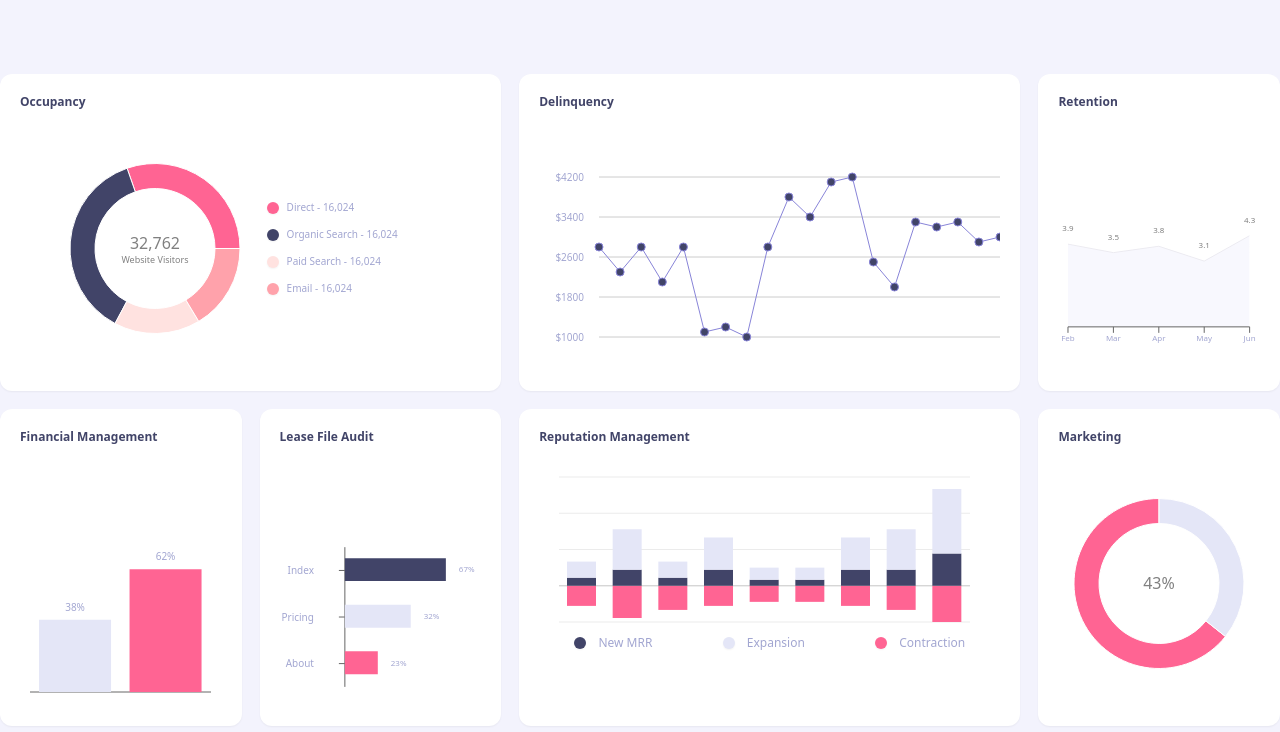
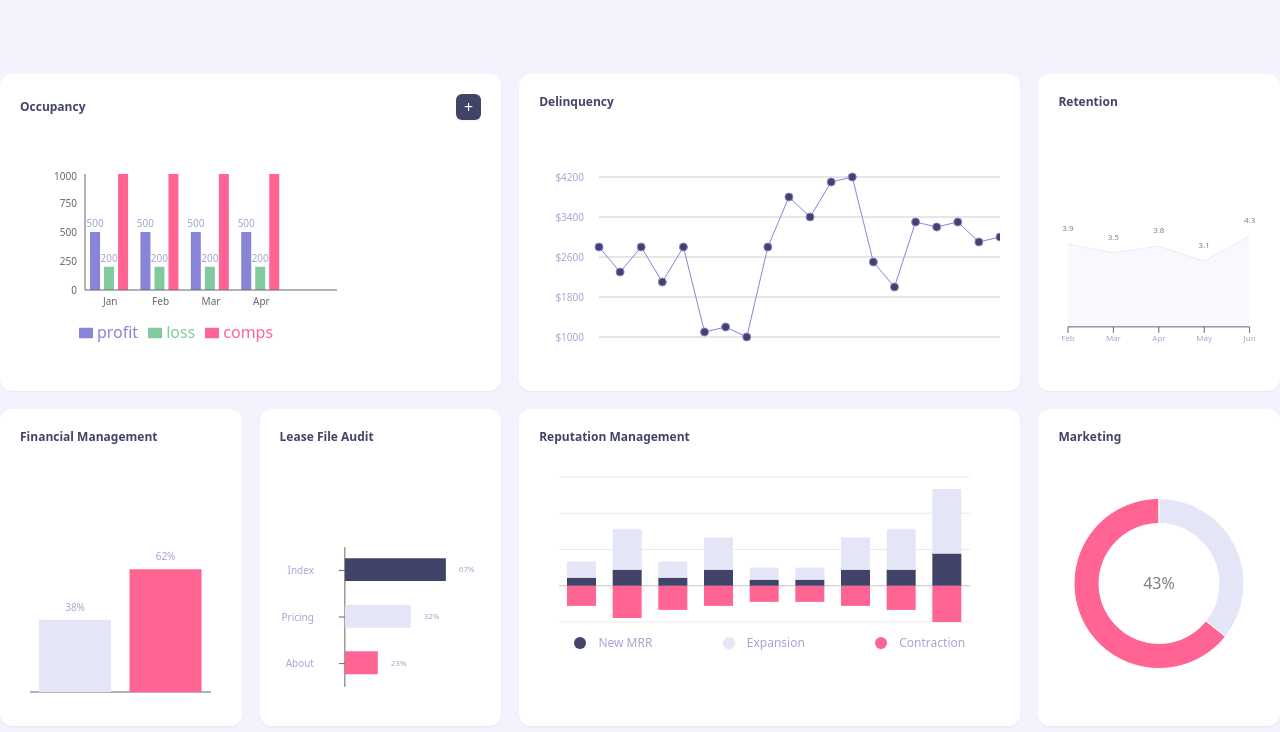
Before and after one commit to liashenkoart/KPI-Dashboard, a React (Create React App) app: page / in a window 1280 px wide. Shown: the top 732 px of the page. Built offline with nearby package versions, Linux system fonts and the light colour scheme.

Commit message:
Add custom modal

```diff
--- a/package.json
+++ b/package.json
@@ -3,6 +3,7 @@
   "version": "0.1.0",
   "private": true,
   "dependencies": {
+    "@headlessui/react": "^1.6.5",
     "@reduxjs/toolkit": "^1.8.2",
     "@testing-library/jest-dom": "^5.14.1",
     "@testing-library/react": "^13.0.0",
--- /dev/null
+++ b/src/components/Button.tsx
@@ -0,0 +1,27 @@
+interface IButton {
+  onClick?: () => any;
+  title: string;
+  classes?: string;
+}
+
+const Button = (props: IButton) => {
+  const { title, classes, onClick } = props;
+
+  const handleButtonClick = () => {
+    if (onClick) {
+      console.log("clicked");
+      onClick();
+    }
+  };
+
+  return (
+    <button
+      onClick={handleButtonClick}
+      className={`shadow-sm rounded-md text-white leading-relaxed px-2 bg-blue-500 hover:bg-blue-200 transform transition-colors ${classes}`}
+    >
+      {title}
+    </button>
+  );
+};
+
+export default Button;
--- /dev/null
+++ b/src/components/CustomModal.tsx
@@ -0,0 +1,52 @@
+import { Dialog, Transition } from "@headlessui/react";
+import { Fragment } from "react";
+
+interface ICustomModal {
+  open: boolean;
+  setIsOpen: (value: boolean) => void;
+  children: React.ReactNode;
+}
+
+const CustomModal = ({ open, setIsOpen, children }: ICustomModal) => {
+  return (
+    <Transition appear show={open} as={Fragment}>
+      <Dialog
+        as="div"
+        className="relative z-10"
+        onClose={() => setIsOpen(false)}
+      >
+        <Transition.Child
+          as={Fragment}
+          enter="ease-out duration-300"
+          enterFrom="opacity-0"
+          enterTo="opacity-100"
+          leave="ease-in duration-200"
+          leaveFrom="opacity-100"
+          leaveTo="opacity-0"
+        >
+          <div className="fixed inset-0 bg-black bg-opacity-25" />
+        </Transition.Child>
+
+        <div className="fixed inset-0 overflow-y-auto">
+          <div className="flex min-h-full items-center justify-center p-4 text-center">
+            <Transition.Child
+              as={Fragment}
+              enter="ease-out duration-300"
+              enterFrom="opacity-0 scale-95"
+              enterTo="opacity-100 scale-100"
+              leave="ease-in duration-200"
+              leaveFrom="opacity-100 scale-100"
+              leaveTo="opacity-0 scale-95"
+            >
+              <Dialog.Panel className="w-full max-w-md transform overflow-hidden rounded-2xl bg-white p-6 text-left align-middle shadow-xl transition-all">
+                {children}
+              </Dialog.Panel>
+            </Transition.Child>
+          </div>
+        </div>
+      </Dialog>
+    </Transition>
+  );
+};
+
+export default CustomModal;
--- a/src/components/Occupancy.tsx
+++ b/src/components/Occupancy.tsx
@@ -1,84 +1,64 @@
+import { useState } from "react";
 import {
-  PieChart,
-  Pie,
-  Cell,
-  Label,
+  Bar,
+  BarChart,
+  LabelList,
   Legend,
   ResponsiveContainer,
+  Tooltip,
+  XAxis,
+  YAxis,
 } from "recharts";
-import { Payload } from "recharts/types/component/DefaultLegendContent";
-import { AUDENCE_MOCK_DATA } from "../utils/data";
+import { OCCUPANCY_MOCK_DATA } from "../utils/data";
 import { Box } from "./Box";
-
-const COLORS = ["#FF6493", "#414468", "#FFE2E0", "#FFA2AB"];
-const visitors = "32,762";
+import Button from "./Button";
+import CustomModal from "./CustomModal";
 
 export const Occupancy = () => {
-  const renderCustomLegend = (props: { payload?: Payload[] }) => {
-    const { payload } = props;
-    return (
-      <div className="flex flex-col gap-3">
-        {payload?.map((entry, index) => {
-          const { color } = entry;
+  const [isOpenModal, setIsOpenModal] = useState<boolean>(false);
 
   return (
-            <div key={`item-${index}`} className="flex items-center gap-2">
-              <div
-                className="h-3 w-3 rounded-full shadow-sm"
-                style={{ background: color }}
-              ></div>
-              <span className="text-[10px] text-blue-300">
-                {entry.value} - 16,024
-              </span>
+    <>
+      <Box classes="md:col-span-2">
+        <div className="flex items-center justify-between">
+          <h2 className="box-title">Occupancy</h2>
+          <Button title="+" onClick={() => setIsOpenModal(true)} />
         </div>
-          );
-        })}
-      </div>
-    );
-  };
-
-  return (
-    <Box classes="md:col-span-2">
-      <h2 className="box-title">Occupancy</h2>
 
         <div className="flex items-center lg:justify-center gap-4 h-full mt-2 lg:mt-0">
-        <ResponsiveContainer width={176} height="95%">
-          <PieChart>
-            <Pie
-              data={AUDENCE_MOCK_DATA}
-              cx="50%"
-              cy="50%"
-              innerRadius={60}
-              outerRadius={85}
-              fill="#8884d8"
-              dataKey="value"
-            >
-              <Label value={visitors} position="centerBottom" />
-              <Label
-                value="Website Visitors"
-                position="centerTop"
-                className="text-[9px] translate-y-2 text-blue-200"
+          <ResponsiveContainer width="100%" height={180}>
+            <BarChart data={OCCUPANCY_MOCK_DATA}>
+              <Tooltip />
+              <Bar dataKey="profit" fill="#8884d8">
+                <LabelList
+                  dataKey="profit"
+                  position="top"
+                  fill="#A2A6D1"
+                  className="text-[10px]"
                 />
-              {AUDENCE_MOCK_DATA.map((entry, index) => (
-                <Cell
-                  key={`cell-${index}`}
-                  fill={COLORS[index % COLORS.length]}
+              </Bar>
+              <Bar dataKey="loss" fill="#82ca9d">
+                <LabelList
+                  dataKey="loss"
+                  position="top"
+                  fill="#A2A6D1"
+                  className="text-[10px]"
                 />
-              ))}
-            </Pie>
-            <Legend
-              verticalAlign="middle"
-              wrapperStyle={{
-                left: 200,
-                position: "absolute",
-              }}
-              content={renderCustomLegend}
-            />
-          </PieChart>
+              </Bar>
+              <Bar dataKey="comps" fill="#FF6493" />
+              <XAxis dataKey="month" tick={{ fontSize: 10 }} tickLine={false} />
+              <YAxis type="number" tick={{ fontSize: 10 }} tickLine={false} />
+              <Legend />
+            </BarChart>
           </ResponsiveContainer>
 
           <div className="lg:w-44"></div>
         </div>
       </Box>
+
+      <CustomModal open={isOpenModal} setIsOpen={() => setIsOpenModal(false)}>
+        <h2>Occupancy</h2>
+      </CustomModal>
+    </>
   );
 };
--- a/src/utils/data.ts
+++ b/src/utils/data.ts
@@ -190,5 +190,32 @@ export const OCCUPANCY_MOCK_DATA = [
     bud: 700,
     act: 900,
     comps: 1000,
+    profit: 500,
+    loss: 200,
   },
+  {
+    month: "Feb",
+    bud: 700,
+    act: 900,
+    comps: 1000,
+    profit: 500,
+    loss: 200,
+  },
+  {
+    month: "Mar",
+    bud: 700,
+    act: 900,
+    comps: 1000,
+    profit: 500,
+    loss: 200,
+  },
+  {
+    month: "Apr",
+    bud: 700,
+    act: 900,
+    comps: 1000,
+    profit: 500,
+    loss: 200,
+  },
+  {},
 ];
```
Also changed, not shown: 1 other file (tests, documents, lock files or other folders). Lines whose indentation alone changed are shown as unchanged.
